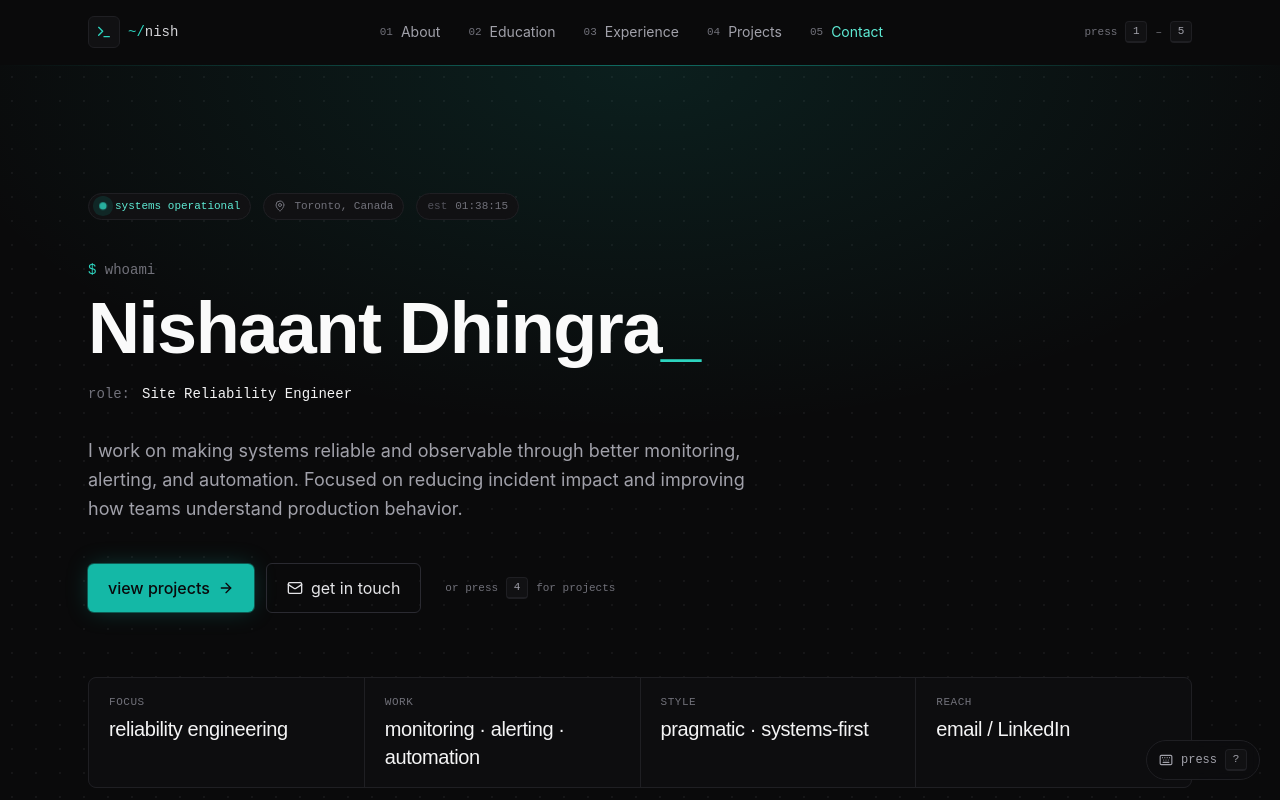
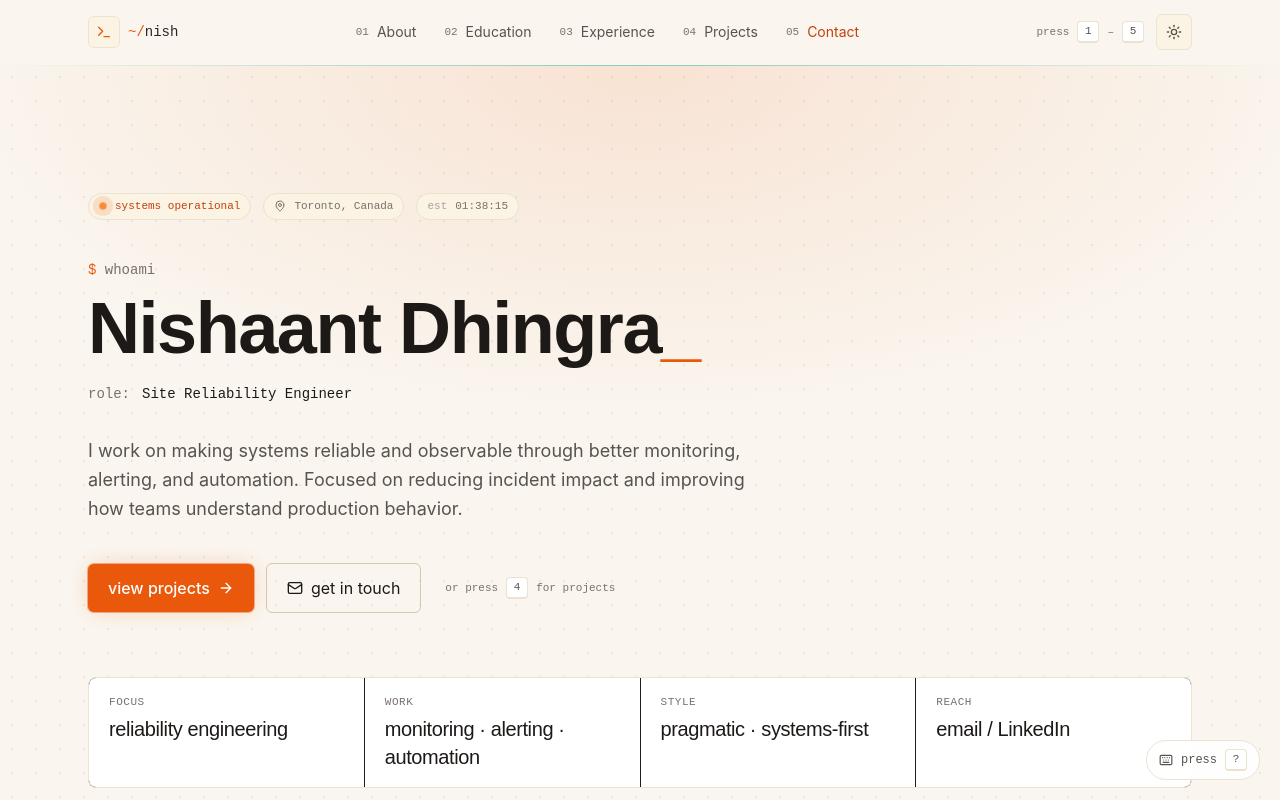
Before and after one commit to dhingranishaant/portfolio-react, a React (Create React App) app in the folder sre-portfolio/: page / in a window 1280 px wide. Shown: the top 800 px of the page. Built offline with nearby package versions, Linux system fonts and the light colour scheme.

Commit message:
added-light-theme-switch

```diff
--- a/sre-portfolio/src/components/Navbar.jsx
+++ b/sre-portfolio/src/components/Navbar.jsx
@@ -1,10 +1,12 @@
 import React, { useEffect, useState } from "react";
-import { Terminal, Command } from "lucide-react";
+import { Terminal, Command, Sun, Moon } from "lucide-react";
 import { navItems, profile } from "../data/mock";
+import useTheme from "../hooks/useTheme.js";
 
 const Navbar = () => {
     const [scrolled, setScrolled] = useState(false);
     const [active, setActive] = useState("about");
+    const { theme, toggle } = useTheme();
 
     useEffect(() => {
         const onScroll = () => setScrolled(window.scrollY > 8);
@@ -68,11 +70,31 @@ const Navbar = () => {
                     })}
                 </nav>
 
-                <div className="hidden md:flex items-center gap-2 mono text-[11px] text-zinc-500">
-                    <span>press</span>
-                    <span className="kbd">1</span><span>–</span><span className="kbd">5</span>
+                <div className="hidden md:flex items-center gap-3 mono text-[11px] text-zinc-500">
+                    <div className="flex items-center gap-2">
+                        <span>press</span>
+                        <span className="kbd">1</span><span>–</span><span className="kbd">5</span>
+                    </div>
+                    <button
+                        onClick={toggle}
+                        aria-label={theme === "dark" ? "Switch to light theme" : "Switch to dark theme"}
+                        title={theme === "dark" ? "Switch to light theme" : "Switch to dark theme"}
+                        className="relative w-9 h-9 rounded-md border border-[#1f1f23] bg-[#111113] flex items-center justify-center text-zinc-400 hover:text-teal-300 hover:border-teal-500/60 transition-colors overflow-hidden">
+                        <span className="absolute inset-0 flex items-center justify-center">
+                            {theme === "dark" ? (
+                                <Moon
+                                    key="moon"
+                                    className="w-4 h-4 theme-toggle-icon is-entering"
+                                />
+                            ) : (
+                                <Sun
+                                    key="sun"
+                                    className="w-4 h-4 theme-toggle-icon is-entering"
+                                />
+                            )}
+                        </span>
+                    </button>
                 </div>
-
                 <nav className="md:hidden flex items-center gap-3 mono text-xs">
                     {navItems.map((item) => (
                         <a key={item.id} href={`#${item.id}`} onClick={(e) => handleClick(e, item.id)}
@@ -80,6 +102,12 @@ const Navbar = () => {
                             {item.key}
                         </a>
                     ))}
+                    <button
+                        onClick={toggle}
+                        aria-label={theme === "dark" ? "Switch to light theme" : "Switch to dark theme"}
+                        className="ml-1 w-8 h-8 rounded-md border border-[#1f1f23] bg-[#111113] flex items-center justify-center text-zinc-400 hover:text-teal-300 transition-colors">
+                        {theme === "dark" ? <Moon className="w-3.5 h-3.5" /> : <Sun className="w-3.5 h-3.5" />}
+                    </button>
                 </nav>
             </div>
         </header>
--- /dev/null
+++ b/sre-portfolio/src/hooks/useTheme.js
@@ -0,0 +1,32 @@
+import { useEffect, useState } from "react";
+
+const STORAGE_KEY = "sre_theme";
+
+const getInitialTheme = () => {
+    if (typeof window === "undefined") return "dark";
+    const saved = localStorage.getItem(STORAGE_KEY);
+    if (saved === "light" || saved === "dark") return saved;
+    // First-visit: respect OS preference, default to dark.
+    if (window.matchMedia && window.matchMedia("(prefers-color-scheme: light)").matches) {
+        return "light";
+    }
+    return "dark";
+};
+
+const useTheme = () => {
+    const [theme, setTheme] = useState(getInitialTheme);
+
+    useEffect(() => {
+        const root = document.documentElement;
+        if (theme === "light") root.classList.add("light");
+        else root.classList.remove("light");
+        try {
+            localStorage.setItem(STORAGE_KEY, theme);
+        } catch (_) { /* noop */ }
+    }, [theme]);
+
+    const toggle = () => setTheme((t) => (t === "dark" ? "light" : "dark"));
+    return { theme, toggle };
+};
+
+export default useTheme;
--- a/sre-portfolio/src/index.css
+++ b/sre-portfolio/src/index.css
@@ -90,3 +90,142 @@ html { scroll-behavior: smooth; scrollbar-width: thin; scrollbar-color: #2a2a31
 .link-underline { position: relative; }
 .link-underline::after { content: ''; position: absolute; left: 0; bottom: -2px; height: 1px; width: 100%; background: #14b8a6; transform: scaleX(0); transform-origin: right; transition: transform 280ms ease; }
 .link-underline:hover::after { transform: scaleX(1); transform-origin: left; }
+
+html, body {
+    transition: background-color 240ms ease, color 240ms ease;
+}
+
+/* --- Base surfaces --- */
+html.light body { background-color: #faf6ef; color: #1c1917; }
+html.light .App { background-color: #faf6ef; color: #1c1917; }
+
+html.light .bg-\[\#0a0a0b\]            { background-color: #faf6ef !important; }
+html.light .bg-\[\#0d0d0f\]            { background-color: #ffffff !important; }
+html.light .bg-\[\#111113\]            { background-color: #fbf3e3 !important; }
+html.light .bg-\[\#0a0a0b\]\/80        { background-color: rgba(250, 246, 239, 0.85) !important; }
+html.light .bg-\[\#0d0d0f\]\/90        { background-color: rgba(255, 255, 255, 0.9) !important; }
+
+/* --- Borders --- */
+html.light .border-\[\#1f1f23\]        { border-color: #ebe2cf !important; }
+html.light .border-\[\#2a2a31\]        { border-color: #d6c8a8 !important; }
+
+/* --- Text (zinc -> warm stone) --- */
+html.light .text-zinc-50,
+html.light .text-zinc-100,
+html.light .text-zinc-200              { color: #1c1917 !important; }
+html.light .text-zinc-300              { color: #292524 !important; }
+html.light .text-zinc-400              { color: #57534e !important; }
+html.light .text-zinc-500              { color: #78716c !important; }
+html.light .text-zinc-600              { color: #a8a29e !important; }
+html.light .text-zinc-700              { color: #d6d3d1 !important; }
+html.light .text-zinc-950              { color: #ffffff !important; }
+html.light .hover\:text-zinc-100:hover,
+html.light .hover\:text-zinc-200:hover,
+html.light .hover\:text-zinc-300:hover { color: #1c1917 !important; }
+
+/* --- Accent: teal -> orange --- */
+html.light .text-teal-200              { color: #9a3412 !important; }
+html.light .text-teal-300              { color: #c2410c !important; }
+html.light .text-teal-400              { color: #ea580c !important; }
+html.light .text-teal-500              { color: #c2410c !important; }
+html.light .hover\:text-teal-200:hover { color: #7c2d12 !important; }
+html.light .hover\:text-teal-300:hover { color: #c2410c !important; }
+
+html.light .bg-teal-400                { background-color: #f97316 !important; }
+html.light .bg-teal-500                { background-color: #ea580c !important; color: #ffffff !important; }
+html.light .hover\:bg-teal-400:hover   { background-color: #f97316 !important; }
+
+html.light .bg-teal-500\/5             { background-color: rgba(234, 88, 12, 0.07) !important; }
+html.light .bg-teal-500\/10            { background-color: rgba(234, 88, 12, 0.10) !important; }
+html.light .border-teal-500\/30        { border-color: rgba(234, 88, 12, 0.30) !important; }
+html.light .border-teal-500\/40        { border-color: rgba(234, 88, 12, 0.40) !important; }
+html.light .border-teal-500\/50        { border-color: rgba(234, 88, 12, 0.50) !important; }
+html.light .border-teal-500\/60        { border-color: rgba(234, 88, 12, 0.60) !important; }
+html.light .focus\:border-teal-500\/60:focus { border-color: rgba(234, 88, 12, 0.60) !important; }
+html.light .focus\:ring-teal-500\/20:focus   { --tw-ring-color: rgba(234, 88, 12, 0.20) !important; }
+html.light .hover\:border-teal-500\/40:hover { border-color: rgba(234, 88, 12, 0.40) !important; }
+html.light .hover\:border-teal-500\/50:hover { border-color: rgba(234, 88, 12, 0.50) !important; }
+html.light .hover\:border-teal-500\/60:hover { border-color: rgba(234, 88, 12, 0.60) !important; }
+
+/* --- Status accent colors (project filter) — darker for light bg --- */
+html.light .text-sky-300               { color: #0369a1 !important; }
+html.light .border-sky-500\/30         { border-color: rgba(14, 165, 233, 0.45) !important; }
+html.light .bg-sky-500\/5              { background-color: rgba(14, 165, 233, 0.08) !important; }
+
+html.light .text-amber-300             { color: #92400e !important; }
+html.light .border-amber-500\/30       { border-color: rgba(245, 158, 11, 0.50) !important; }
+html.light .bg-amber-500\/5            { background-color: rgba(245, 158, 11, 0.10) !important; }
+
+html.light .text-violet-300            { color: #6d28d9 !important; }
+html.light .border-violet-500\/30      { border-color: rgba(139, 92, 246, 0.45) !important; }
+html.light .bg-violet-500\/5           { background-color: rgba(139, 92, 246, 0.08) !important; }
+
+/* --- Decorative elements --- */
+html.light .dot-grid {
+    background-image: radial-gradient(circle, rgba(28, 25, 23, 0.10) 1px, transparent 1px);
+}
+html.light .hero-radial {
+    background: radial-gradient(ellipse 80% 60% at 50% 0%, rgba(234, 88, 12, 0.12), transparent 70%);
+}
+html.light .teal-glow {
+    box-shadow: 0 0 0 1px rgba(234, 88, 12, 0.45), 0 0 24px -4px rgba(234, 88, 12, 0.30);
+}
+html.light .teal-glow-soft {
+    box-shadow: 0 0 24px -8px rgba(234, 88, 12, 0.45);
+}
+html.light .text-glow {
+    text-shadow: 0 0 18px rgba(234, 88, 12, 0.35);
+}
+
+/* Pulse dot/ring use bg-teal-400 / hardcoded rgba — adjust ring */
+@keyframes pulse-ring {
+    0% {
+        box-shadow: 0 0 0 0 rgba(234, 88, 12, 0.55);
+    }
+
+    70% {
+        box-shadow: 0 0 0 8px rgba(234, 88, 12, 0);
+    }
+
+    100% {
+        box-shadow: 0 0 0 0 rgba(234, 88, 12, 0);
+    }
+}
+
+/* Project card hover */
+html.light .project-card:hover {
+    border-color: rgba(234, 88, 12, 0.55);
+    box-shadow: 0 0 0 1px rgba(234, 88, 12, 0.20), 0 18px 48px -18px rgba(234, 88, 12, 0.30);
+}
+
+/* Link underline */
+html.light .link-underline::after { background: #ea580c; }
+
+/* kbd chip */
+html.light .kbd {
+    color: #57534e;
+    background: #ffffff;
+    border-color: #ebe2cf;
+}
+
+/* Scrollbar */
+html.light { scrollbar-color: #d6cab2 #faf6ef; }
+html.light ::-webkit-scrollbar-track { background: #faf6ef; }
+html.light ::-webkit-scrollbar-thumb { background: #d6cab2; }
+html.light ::-webkit-scrollbar-thumb:hover { background: #b8a989; }
+
+/* Selection */
+html.light ::selection { background: rgba(234, 88, 12, 0.30); color: #1c1917; }
+
+/* Theme toggle button — sun/moon transition */
+.theme-toggle-icon {
+    transition: transform 320ms cubic-bezier(0.4, 0, 0.2, 1), opacity 220ms ease;
+}
+.theme-toggle-icon.is-leaving {
+    transform: rotate(-90deg) scale(0.6);
+    opacity: 0;
+}
+.theme-toggle-icon.is-entering {
+    transform: rotate(0deg) scale(1);
+    opacity: 1;
+}
```
